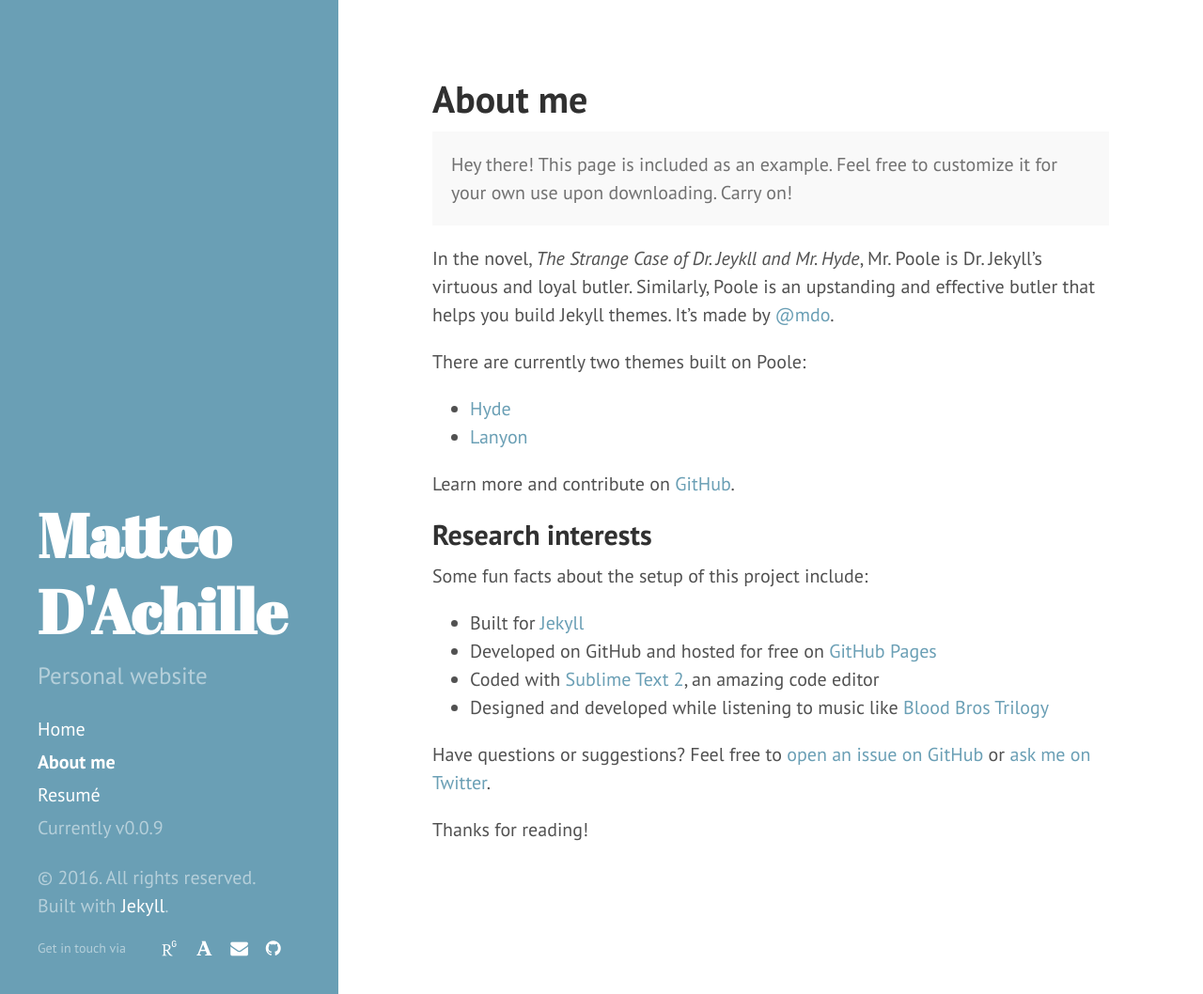
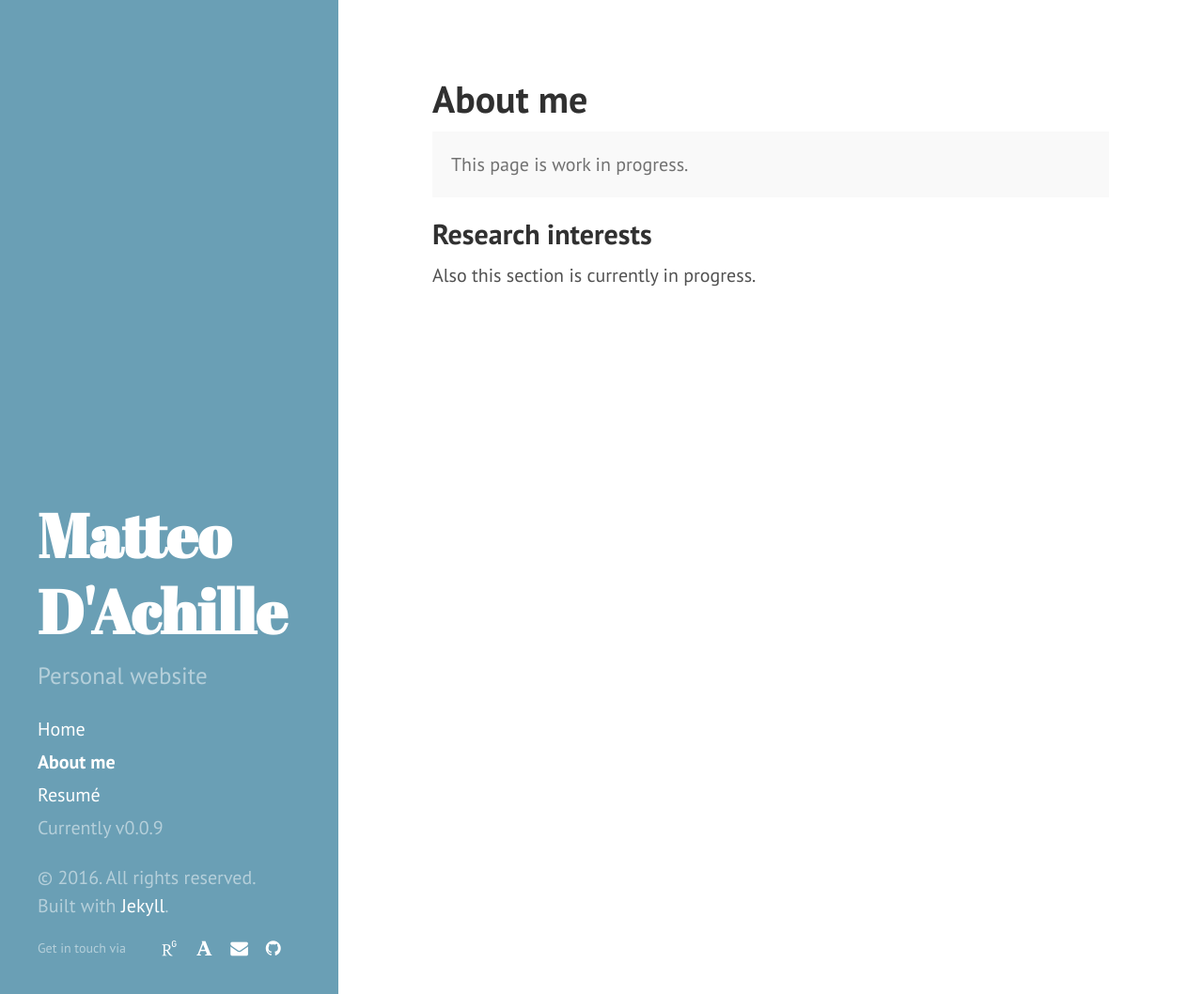
Before and after one commit to matteodachille/matteodachille.github.io, a Jekyll site: the page built from about.md, in a window 1280 px wide and 1058 px high. Shown: the whole window at 94% size. Built offline with Jekyll 4.4.1, drawn with Linux system fonts in a browser that asks for light colours; nearby versions of some CDN libraries; some web fonts are replaced.

Commit message:
Modified about and config

```diff
--- a/_config.yml
+++ b/_config.yml
@@ -13,7 +13,7 @@
 description:      "Personal website"
 url:              https://matteodachille.github.io/
 baseurl:          https://matteodachille.github.io/
-tag_page: 		  tags
+tag_page: 		    tags
 category_page:	  categories
 
 name:             "Matteo D'Achille"
--- a/about.md
+++ b/about.md
@@ -4,27 +4,10 @@
 ---
 
 <p class="message">
-  Hey there! This page is included as an example. Feel free to customize it for your own use upon downloading. Carry on!
+  This page is work in progress.
 </p>
 
-In the novel, *The Strange Case of Dr. Jeykll and Mr. Hyde*, Mr. Poole is Dr. Jekyll's virtuous and loyal butler. Similarly, Poole is an upstanding and effective butler that helps you build Jekyll themes. It's made by [@mdo](https://twitter.com/mdo).
-
-There are currently two themes built on Poole:
-
-* [Hyde](http://hyde.getpoole.com)
-* [Lanyon](http://lanyon.getpoole.com)
-
-Learn more and contribute on [GitHub](https://github.com/poole).
 
 ## Research interests
 
-Some fun facts about the setup of this project include:
-
-- Built for [Jekyll](http://jekyllrb.com)
-- Developed on GitHub and hosted for free on [GitHub Pages](https://pages.github.com)
-- Coded with [Sublime Text 2](http://sublimetext.com), an amazing code editor
-- Designed and developed while listening to music like [Blood Bros Trilogy](https://soundcloud.com/maddecent/sets/blood-bros-series)
-
-Have questions or suggestions? Feel free to [open an issue on GitHub](https://github.com/poole/issues/new) or [ask me on Twitter](https://twitter.com/mdo).
-
-Thanks for reading!
+Also this section is currently in progress.
```
